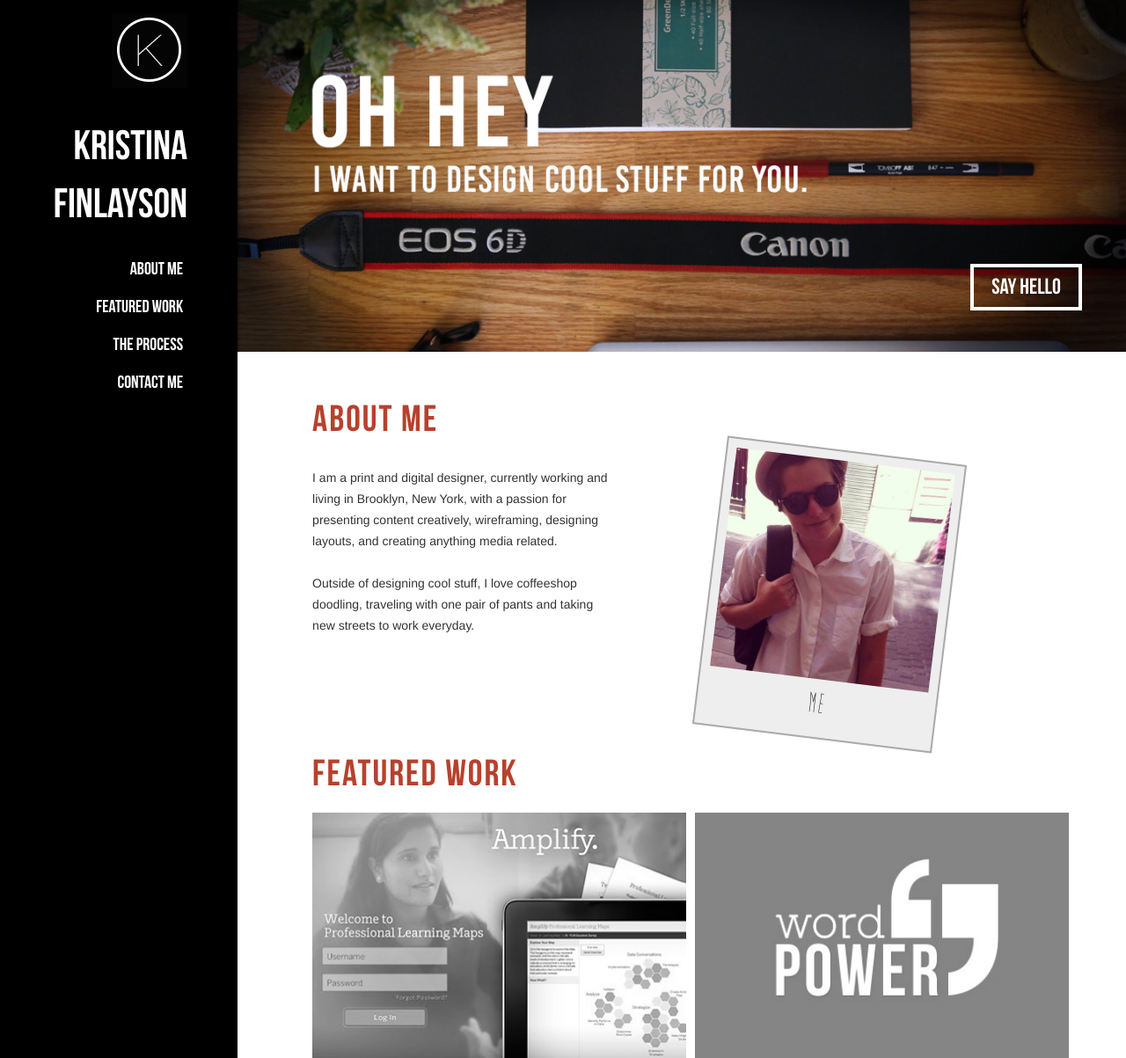
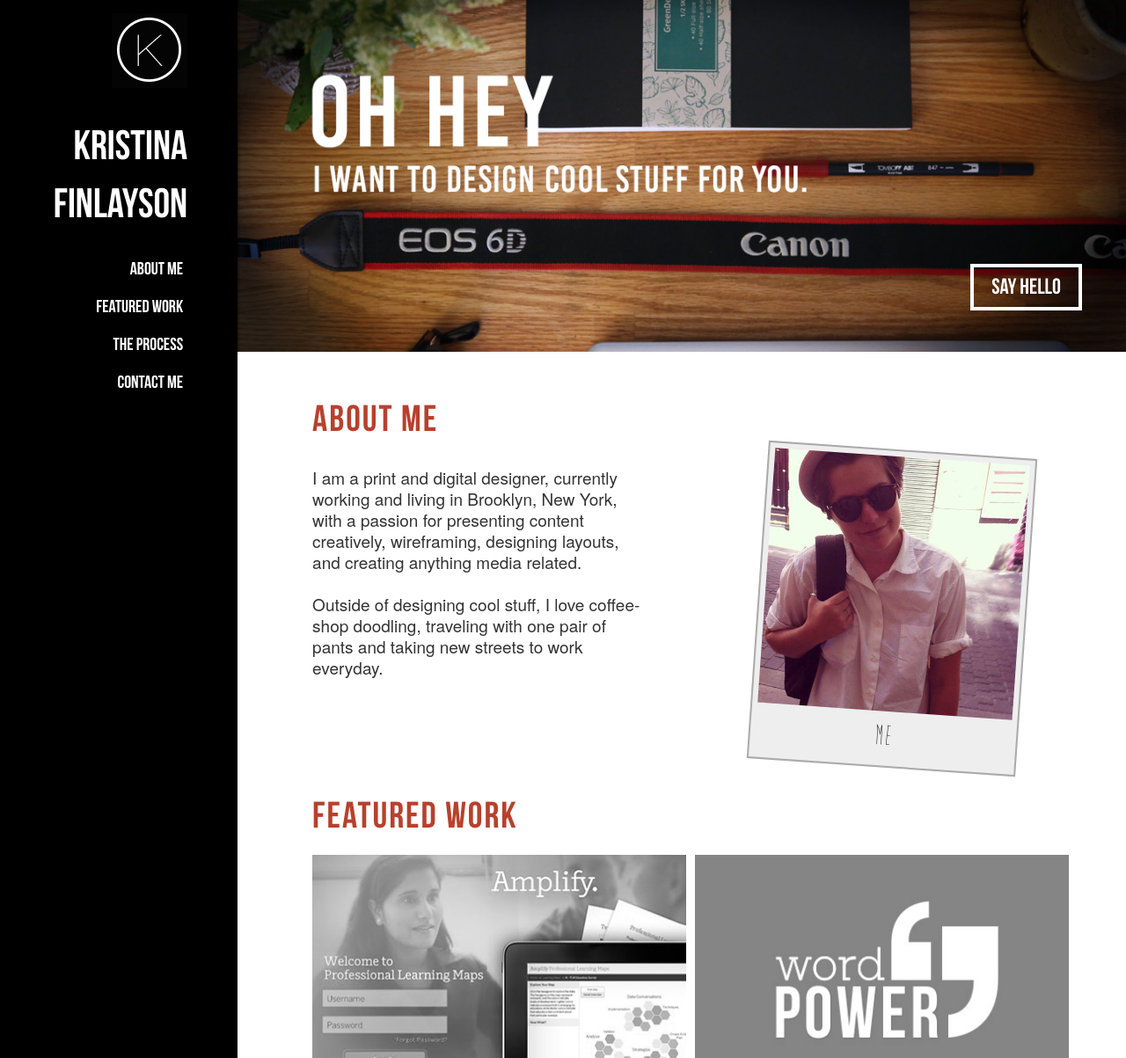
Before and after one commit to tmjam/tina-portfolio, a PHP site: page / in a window 1280 px wide. Shown: the top 1203 px of the page at 88% size. Run offline with PHP 8.4, Linux system fonts and the light colour scheme; grey boxes labelled with a size stand in for pictures from a placeholder-image service; some libraries are stand-ins or nearby versions; some web fonts are replaced.

Commit message:
Minor changes round up

```diff
--- a/css/main.css
+++ b/css/main.css
@@ -191,12 +191,12 @@ html,body,.body-container
   background-color: #eee;
   position: absolute;
   top: 0px;
-  padding: 10px;
-  -ms-transform: rotate(7deg); /* IE 9 */
-    -webkit-transform: rotate(7deg); /* Chrome, Safari, Opera */
-    -moz-transform: rotate(7deg);
-    transform: rotate(7deg);
-    right: 15%;
+  padding: 6px;
+  -ms-transform: rotate(4deg); /* IE 9 */
+    -webkit-transform: rotate(4deg); /* Chrome, Safari, Opera */
+    -moz-transform: rotate(4deg);
+    transform: rotate(4deg);
+    right: 5%;
 }
 #imgbadge h4{
   font-family: BrainFlower;
@@ -335,8 +335,10 @@ footer p{
   font-size: 3rem;
 }
 .context {
+  font-family: HelveticaNeue;
   color: #333;
-  width: 40%
+  width: 45%;
+  font-size: 1.9rem;
 }
 img.img-grid{
   width: 105%;
--- a/index.php
+++ b/index.php
@@ -118,7 +118,7 @@
                                             </p>
 
                                             <div id="imgbadge">
-                                                <img src="img/portfolio/me.jpg" style="width: 250px">
+                                                <img src="img/portfolio/me.jpg" style="width: 290px">
                                                 <h4>ME</h4>
                                             </div>
                                         </div>
```
